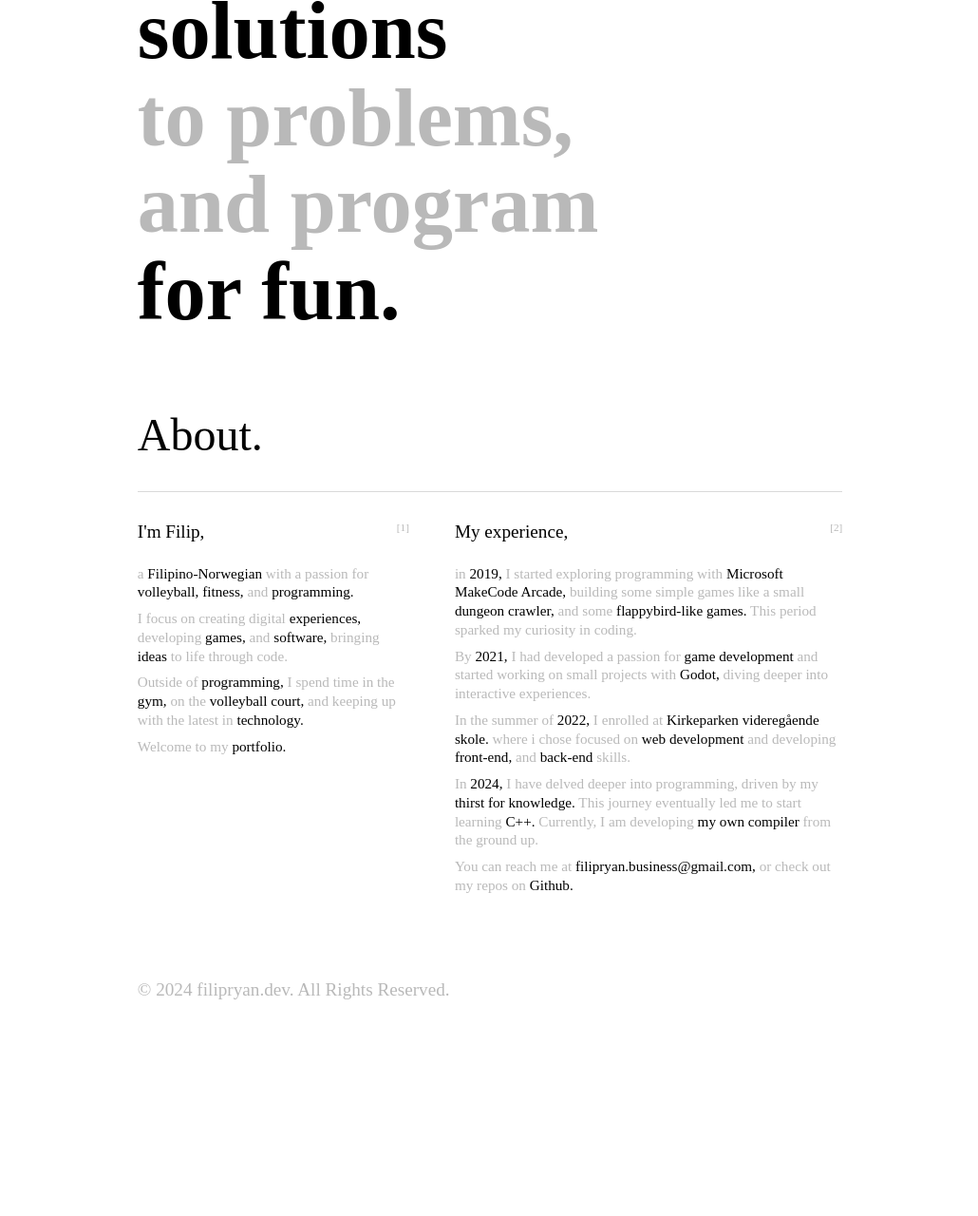
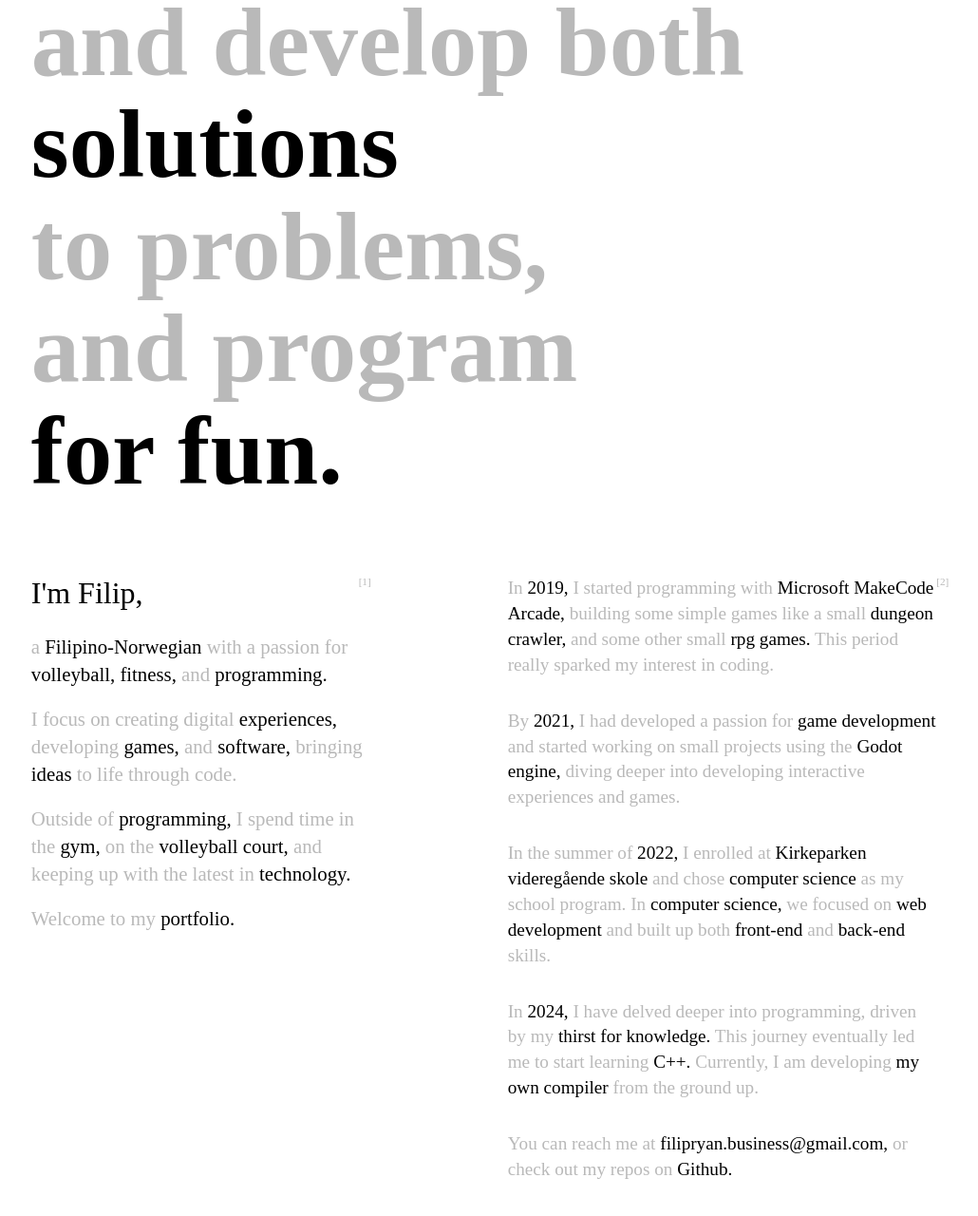
Before and after one commit to raincuhh/portfolio_v2, a website with bundled scripts: page index.html in a window 1280 px wide. Shown: the part 789-2069 px from the top of the page at 95% size, without its empty margins (124-1154 px from the left). Before the commit the page ends 1922 px from the top, so only its background shows below. Built offline with nearby package versions, Linux system fonts and the light colour scheme.

Commit message:
fixed up mediaqueries for the about section, added cursor

```diff
--- a/index.html
+++ b/index.html
@@ -3,7 +3,7 @@
    <head>
       <meta charset="UTF-8" />
       <meta name="viewport" content="width=device-width, initial-scale=1.0" />
-      <title>filipryan.dev | home</title>
+      <title>Filip Ryan.dev | home</title>
       <link rel="apple-touch-icon" sizes="180x180" href="assets/favicon_2/apple-touch-icon.png" />
       <link rel="icon" type="image/png" sizes="32x32" href="assets/favicon_2/favicon-32x32.png" />
       <link rel="icon" type="image/png" sizes="16x16" href="assets/favicon_2/favicon-16x16.png" />
@@ -186,10 +186,6 @@
                      <div class="cont">
                         <div class="in_cont" id="in_cont_about">
                            <article class="about_cont">
-                              <header class="about_title">
-                                 <p>About.</p>
-                                 <hr />
-                              </header>
                               <article class="about_wrapper">
                                  <article class="about_main">
                                     <div class="about_main_header">
@@ -235,40 +231,44 @@
                                     </div>
                                  </article>
                                  <aside class="about_aside">
-                                    <div class="about_aside_header">
-                                       <span>My experience,</span>
-                                       <span class="section_tag marg_auto_left">[2]</span>
-                                    </div>
                                     <div class="about_aside_col">
                                        <p>
-                                          in
+                                          In
                                           <span>2019,</span>
-                                          I started exploring programming with
-                                          <a href="https://arcade.makecode.com">Microsoft MakeCode Arcade,</a>
+                                          I started programming with
+                                          <a class="cursor_hoverable" href="https://arcade.makecode.com">
+                                             Microsoft MakeCode Arcade,
+                                          </a>
                                           building some simple games like a small
                                           <span>dungeon crawler,</span>
-                                          and some
-                                          <span>flappybird-like games.</span>
-                                          This period sparked my curiosity in coding.
+                                          and some other small
+                                          <span>rpg games.</span>
+                                          This period really sparked my interest in coding.
                                        </p>
                                        <p>
                                           By
                                           <span>2021,</span>
                                           I had developed a passion for
                                           <span>game development</span>
-                                          and started working on small projects with
-                                          <a href="https://godotengine.org">Godot,</a>
-                                          diving deeper into interactive experiences.
+                                          and started working on small projects using the
+                                          <a class="cursor_hoverable" href="https://godotengine.org">
+                                             Godot engine,
+                                          </a>
+                                          diving deeper into developing interactive experiences and games.
                                        </p>
                                        <p>
                                           In the summer of
                                           <span>2022,</span>
                                           I enrolled at
-                                          <span>Kirkeparken videregående skole.</span>
-                                          where i chose focused on
+                                          <span>Kirkeparken videregående skole</span>
+                                          and chose
+                                          <span>computer science</span>
+                                          as my school program. In
+                                          <span>computer science,</span>
+                                          we focused on
                                           <span>web development</span>
-                                          and developing
-                                          <span>front-end,</span>
+                                          and built up both
+                                          <span>front-end</span>
                                           and
                                           <span>back-end</span>
                                           skills.
@@ -281,18 +281,29 @@
                                           This journey eventually led me to start learning
                                           <span>C++.</span>
                                           Currently, I am developing
-                                          <a href="https://github.com/raincuhh/amanises">my own compiler</a>
+                                          <a
+                                             class="cursor_hoverable"
+                                             href="https://github.com/raincuhh/amanises"
+                                          >
+                                             my own compiler
+                                          </a>
                                           from the ground up.
                                        </p>
                                        <p>
                                           You can reach me at
-                                          <a href="mailto:filipryan.business@gmail.com">
+                                          <a
+                                             class="cursor_hoverable"
+                                             href="mailto:filipryan.business@gmail.com"
+                                          >
                                              filipryan.business@gmail.com,
                                           </a>
                                           or check out my repos on
-                                          <a href="https://github.com/raincuhh">Github.</a>
+                                          <a class="cursor_hoverable" href="https://github.com/raincuhh">
+                                             Github.
+                                          </a>
                                        </p>
                                     </div>
+                                    <span class="section_tag marg_auto_left">[2]</span>
                                  </aside>
                               </article>
                            </article>
--- a/layout.css
+++ b/layout.css
@@ -206,7 +206,7 @@ summary {
    margin-right: auto;
 }
 
-#intro {
+.intro_cont {
    margin-bottom: 5rem;
 }
 
@@ -226,12 +226,12 @@ summary {
 }
 
 .intro_title_text_line {
-   font-size: clamp(1.8rem, 8.4vw, 4rem);
-   line-height: clamp(1.8rem, 8.4vw, 4rem);
+   font-size: clamp(2rem, 9.4vw, 6rem);
+   line-height: clamp(2rem, 9.4vw, 6rem);
    font-weight: 600;
 }
 
-#about {
+.about_cont {
    margin-bottom: 5rem;
 }
 
@@ -241,45 +241,55 @@ summary {
    justify-content: space-between;
 }
 
-.about_title p {
-   font-size: 3rem;
-   color: var(--s-text-lower);
-}
-
-.about_title hr {
-   height: 0.1px;
-   width: 100%;
-
-   background-color: var(--s-hr-base);
-   margin: 2rem 0;
-}
-
-.about_main {
-   margin-bottom: 4rem;
-}
-
-.about_main_header,
-.about_aside_header {
+.about_main_header {
    display: flex;
    margin-bottom: 1.4rem;
 }
 
-.about_main_header,
-.about_aside_header {
+.about_main_header {
    color: var(--s-text-lower);
+   font-size: 2rem;
 }
 
-.about_main p,
-.about_aside p {
-   padding-bottom: clamp(0.5rem, 0.4vw, 1rem);
-   line-height: 1.3;
+.about_aside {
+   display: flex;
 }
 
-.about_main p span,
-.about_aside p span,
-.about_aside p a {
+.about_main_col p {
+   padding-bottom: clamp(1rem, 1.4vw, 1.5rem);
+   line-height: 1.4;
+}
+
+.about_aside_col p {
+   padding-bottom: clamp(2rem, 2.4vw, 3rem);
+   line-height: 1.4;
+}
+
+.about_main_col p span,
+.about_aside_col p span {
    color: var(--s-text-lower);
    text-decoration: none;
+}
+
+.about_aside_col p a {
+   color: var(--s-text-lower);
+   text-decoration: none;
+   cursor: pointer;
+}
+
+.about_aside_col p a::before {
+   content: "";
+   position: absolute;
+   left: 0;
+   bottom: 0;
+   width: 0;
+   height: 2px;
+   background-color: var(--s-text-lower);
+   transition: width 0.3s ease-out;
+}
+
+.about_aside_col p a:hover::before {
+   width: 100%;
 }
 
 #contact {
@@ -292,40 +302,48 @@ summary {
 }
 
 @media (min-width: 320px) {
-   .about_main p,
-   .about_aside p {
-      font-size: 0.95rem;
+   .about_main {
+      margin-bottom: 4rem;
+   }
+
+   .about_main_col p {
+      font-size: 1.3rem;
+   }
+
+   .about_aside_col p {
+      font-size: 1.2rem;
    }
 }
 
 @media (min-width: 768px) {
    .intro_title_text_line {
-      font-size: clamp(4.4rem, 5.4vw, 6.8rem);
-      line-height: clamp(4.4rem, 5.4vw, 6.8rem);
+      font-size: clamp(6rem, 9.3vw, 7.2rem);
+      line-height: clamp(6rem, 9.3vw, 7.2rem);
    }
+
    .intro_title,
    #intro .container .cont .in_cont .section_tag {
-      margin-top: clamp(8.6rem, 8.4vw, 10.6rem);
+      margin-top: clamp(8.6rem, 8.4vw, 10.4rem);
    }
 
    .about_wrapper {
       flex-direction: row;
    }
+
    .about_main {
-      min-width: 45%;
-      padding-right: 3rem;
+      min-width: 42%;
+      padding-right: clamp(3rem, 3.4vw, 6rem);
    }
+
    .about_aside {
-      min-width: 55%;
+      min-width: 58%;
+      padding-left: clamp(6rem, 3.4vw, 8rem);
    }
 }
 
 @media (min-width: 1100px) {
-   #scroll_nav {
-      display: block;
-   }
    .intro_title_text_line {
-      font-size: clamp(5.4rem, 5vw, 6.8rem);
-      line-height: clamp(5.4rem, 5vw, 6.8rem);
+      font-size: clamp(6.4rem, 8vw, 7.2rem);
+      line-height: clamp(6.4rem, 8vw, 7.2rem);
    }
 }
--- a/pages/glob_layout.css
+++ b/pages/glob_layout.css
@@ -20,7 +20,8 @@
 
    --s-base-max-width: clamp(100rem, 12vw, 120rem);
    --s-preload-max-width: 37.4rem;
-   --s-max-width: clamp(50rem, 54vw, 62rem);
+   --s-max-width: clamp(64rem, 53vw, 84rem);
+   /*old max-width: clamp(50rem, 54vw, 62rem), oldv2 clamp(60rem, 53vw, 84rem)*/
 
    --s-nav-font-size: clamp(1.2rem, 6.4vw, 1.4rem);
    --s-nav-elements-top: clamp(3.4rem, 5.4vw, 4.4rem);
--- a/src/components/cursor.ts
+++ b/src/components/cursor.ts
@@ -11,8 +11,9 @@ function add_cursor() {
             top: `${pos_y}px`,
          },
          {
-            duration: 320,
+            duration: 520,
             fill: "forwards",
+            easing: "cubic-bezier(0.25, 0.1, 0.25, 1)",
          }
       );
    });
```
